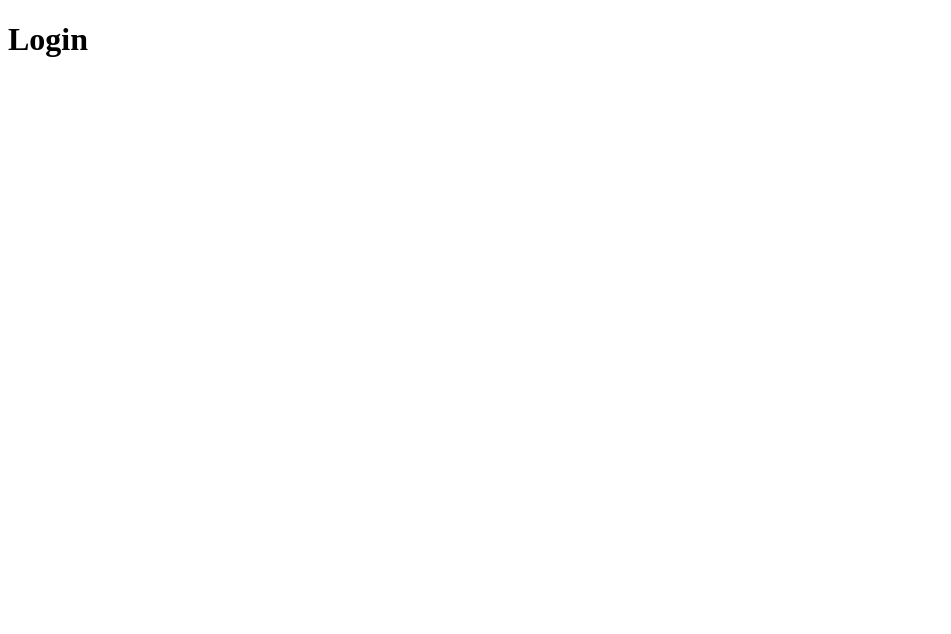
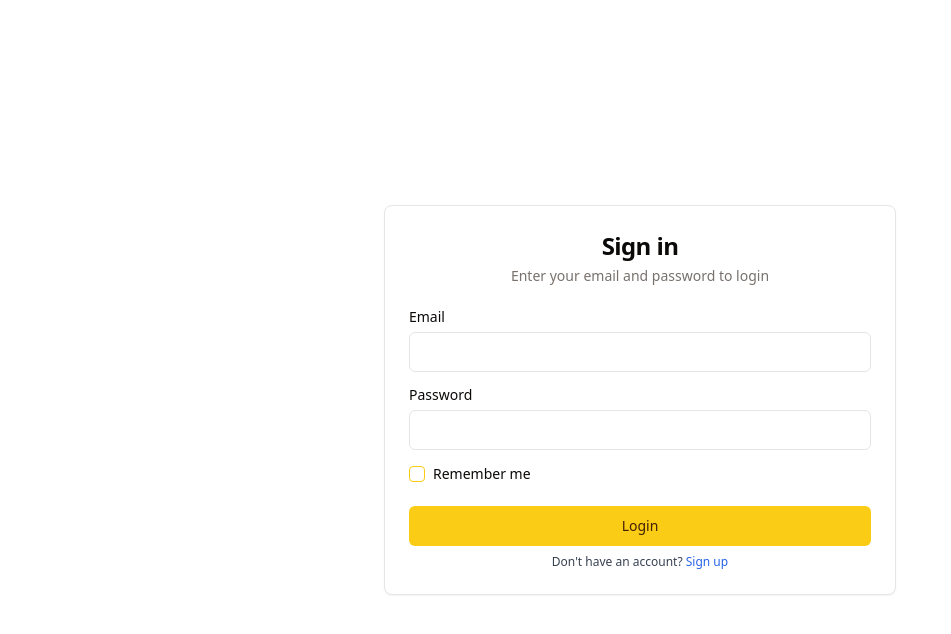
Before and after one commit to FranklinLeandroEnriquez/security-next, a Next.js app: page / in a window 1280 px wide. Shown: the top 634 px of the page, without its empty margins (0-951 px from the left). Built offline with nearby package versions, Linux system fonts and the light colour scheme.

Commit message:
Create Login, Base components, and style taildwind

```diff
--- a/package.json
+++ b/package.json
@@ -9,6 +9,9 @@
     "lint": "next lint"
   },
   "dependencies": {
+    "@radix-ui/react-checkbox": "^1.0.4",
+    "@radix-ui/react-label": "^2.0.2",
+    "@radix-ui/react-slot": "^1.0.2",
     "class-variance-authority": "^0.7.0",
     "clsx": "^2.0.0",
     "lucide-react": "^0.302.0",
--- a/src/app/globals.css
+++ b/src/app/globals.css
@@ -5,64 +5,47 @@
 @layer base {
   :root {
     --background: 0 0% 100%;
-    --foreground: 222.2 84% 4.9%;
-
+    --foreground: 20 14.3% 4.1%;
     --card: 0 0% 100%;
-    --card-foreground: 222.2 84% 4.9%;
-
+    --card-foreground: 20 14.3% 4.1%;
     --popover: 0 0% 100%;
-    --popover-foreground: 222.2 84% 4.9%;
-
-    --primary: 222.2 47.4% 11.2%;
-    --primary-foreground: 210 40% 98%;
-
-    --secondary: 210 40% 96.1%;
-    --secondary-foreground: 222.2 47.4% 11.2%;
-
-    --muted: 210 40% 96.1%;
-    --muted-foreground: 215.4 16.3% 46.9%;
-
-    --accent: 210 40% 96.1%;
-    --accent-foreground: 222.2 47.4% 11.2%;
-
+    --popover-foreground: 20 14.3% 4.1%;
+    --primary: 47.9 95.8% 53.1%;
+    --primary-foreground: 26 83.3% 14.1%;
+    --secondary: 60 4.8% 95.9%;
+    --secondary-foreground: 24 9.8% 10%;
+    --muted: 60 4.8% 95.9%;
+    --muted-foreground: 25 5.3% 44.7%;
+    --accent: 60 4.8% 95.9%;
+    --accent-foreground: 24 9.8% 10%;
     --destructive: 0 84.2% 60.2%;
-    --destructive-foreground: 210 40% 98%;
-
-    --border: 214.3 31.8% 91.4%;
-    --input: 214.3 31.8% 91.4%;
-    --ring: 222.2 84% 4.9%;
-
+    --destructive-foreground: 60 9.1% 97.8%;
+    --border: 20 5.9% 90%;
+    --input: 20 5.9% 90%;
+    --ring: 20 14.3% 4.1%;
     --radius: 0.5rem;
   }
 
   .dark {
-    --background: 222.2 84% 4.9%;
-    --foreground: 210 40% 98%;
-
-    --card: 222.2 84% 4.9%;
-    --card-foreground: 210 40% 98%;
-
-    --popover: 222.2 84% 4.9%;
-    --popover-foreground: 210 40% 98%;
-
-    --primary: 210 40% 98%;
-    --primary-foreground: 222.2 47.4% 11.2%;
-
-    --secondary: 217.2 32.6% 17.5%;
-    --secondary-foreground: 210 40% 98%;
-
-    --muted: 217.2 32.6% 17.5%;
-    --muted-foreground: 215 20.2% 65.1%;
-
-    --accent: 217.2 32.6% 17.5%;
-    --accent-foreground: 210 40% 98%;
-
+    --background: 20 14.3% 4.1%;
+    --foreground: 60 9.1% 97.8%;
+    --card: 20 14.3% 4.1%;
+    --card-foreground: 60 9.1% 97.8%;
+    --popover: 20 14.3% 4.1%;
+    --popover-foreground: 60 9.1% 97.8%;
+    --primary: 47.9 95.8% 53.1%;
+    --primary-foreground: 26 83.3% 14.1%;
+    --secondary: 12 6.5% 15.1%;
+    --secondary-foreground: 60 9.1% 97.8%;
+    --muted: 12 6.5% 15.1%;
+    --muted-foreground: 24 5.4% 63.9%;
+    --accent: 12 6.5% 15.1%;
+    --accent-foreground: 60 9.1% 97.8%;
     --destructive: 0 62.8% 30.6%;
-    --destructive-foreground: 210 40% 98%;
-
-    --border: 217.2 32.6% 17.5%;
-    --input: 217.2 32.6% 17.5%;
-    --ring: 212.7 26.8% 83.9%;
+    --destructive-foreground: 60 9.1% 97.8%;
+    --border: 12 6.5% 15.1%;
+    --input: 12 6.5% 15.1%;
+    --ring: 35.5 91.7% 32.9%;
   }
 }
 
--- a/src/app/layout.tsx
+++ b/src/app/layout.tsx
@@ -1,7 +1,25 @@
+
+import { Button } from "@/components/ui/button"
+import {
+  Card,
+  CardContent,
+  CardDescription,
+  CardFooter,
+  CardHeader,
+  CardTitle,
+} from "@/components/ui/card"
+import { Checkbox } from "@/components/ui/checkbox"
+import { Input } from "@/components/ui/input"
+import { Label } from "@/components/ui/label"
+import { Inter } from "next/font/google"
+import './globals.css'
+
 export const metadata = {
   title: 'Security Module',
   description: 'Security Module',
 }
+
+const inter = Inter({ subsets: ['latin'] })
 
 export default function RootLayout({
   children,
@@ -9,8 +27,46 @@ export default function RootLayout({
   children: React.ReactNode
 }) {
   return (
-    <html lang="en">
-      <body>{children}</body>
-    </html>
+    <>
+      <div className="relative flex flex-col justify-center items-center min-h-screen overflow-hidden">
+        <div className="w-full m-auto bg-white lg:max-w-lg">
+          <Card>
+            <CardHeader className="space-y-1">
+              <CardTitle className="text-2xl text-center">Sign in</CardTitle>
+              <CardDescription className="text-center">
+                Enter your email and password to login
+              </CardDescription>
+            </CardHeader>
+            <CardContent className="grid gap-4">
+              <div className="grid gap-2">
+                <Label htmlFor="email">Email</Label>
+                <Input id="email" type="email" placeholder="" />
+              </div>
+              <div className="grid gap-2">
+                <Label htmlFor="password">Password</Label>
+                <Input id="password" type="password" />
+              </div>
+              <div className="flex items-center space-x-2">
+                <Checkbox id="terms" />
+                <label
+                  htmlFor="terms"
+                  className="text-sm font-medium leading-none peer-disabled:cursor-not-allowed peer-disabled:opacity-70"
+                >
+                  Remember me
+                </label>
+              </div>
+            </CardContent>
+            <CardFooter className="flex flex-col">
+              <Button className="w-full">Login</Button>
+              <p className="mt-2 text-xs text-center text-gray-700">
+                {" "}
+                Don't have an account?{" "}
+                <span className=" text-blue-600 hover:underline">Sign up</span>
+              </p>
+            </CardFooter>
+          </Card>
+        </div>
+      </div>
+    </>
   )
 }
--- a/src/app/page.tsx
+++ b/src/app/page.tsx
@@ -1,4 +1,18 @@
+import MaxWidthWrapper from "@/components/MaxWidthWrapper"
+export default function Home() {
+  return <>
+    <MaxWidthWrapper>
+      <div className=' flex justify-center items-center h-screen'>
+        <div className="text-center max-w-[800px]">
+          <h1 className='text-4xl font-bold tracking-tight text-gray-900 sm:text-6xl'>
+            AQUI VA EL LOGIN{'  '}
+            <span className='text-yellow-600'>
+              LEONARRDOS Y SANTIAGOS
+            </span>
 
-export default function Home() {
-  return <h1>Login</h1>
+          </h1>
+        </div>
+      </div>
+    </MaxWidthWrapper>
+  </>
 }
--- /dev/null
+++ b/src/components/ui/button.tsx
@@ -0,0 +1,56 @@
+import * as React from "react"
+import { Slot } from "@radix-ui/react-slot"
+import { cva, type VariantProps } from "class-variance-authority"
+
+import { cn } from "@/lib/utils"
+
+const buttonVariants = cva(
+  "inline-flex items-center justify-center whitespace-nowrap rounded-md text-sm font-medium ring-offset-background transition-colors focus-visible:outline-none focus-visible:ring-2 focus-visible:ring-ring focus-visible:ring-offset-2 disabled:pointer-events-none disabled:opacity-50",
+  {
+    variants: {
+      variant: {
+        default: "bg-primary text-primary-foreground hover:bg-primary/90",
+        destructive:
+          "bg-destructive text-destructive-foreground hover:bg-destructive/90",
+        outline:
+          "border border-input bg-background hover:bg-accent hover:text-accent-foreground",
+        secondary:
+          "bg-secondary text-secondary-foreground hover:bg-secondary/80",
+        ghost: "hover:bg-accent hover:text-accent-foreground",
+        link: "text-primary underline-offset-4 hover:underline",
+      },
+      size: {
+        default: "h-10 px-4 py-2",
+        sm: "h-9 rounded-md px-3",
+        lg: "h-11 rounded-md px-8",
+        icon: "h-10 w-10",
+      },
+    },
+    defaultVariants: {
+      variant: "default",
+      size: "default",
+    },
+  }
+)
+
+export interface ButtonProps
+  extends React.ButtonHTMLAttributes<HTMLButtonElement>,
+    VariantProps<typeof buttonVariants> {
+  asChild?: boolean
+}
+
+const Button = React.forwardRef<HTMLButtonElement, ButtonProps>(
+  ({ className, variant, size, asChild = false, ...props }, ref) => {
+    const Comp = asChild ? Slot : "button"
+    return (
+      <Comp
+        className={cn(buttonVariants({ variant, size, className }))}
+        ref={ref}
+        {...props}
+      />
+    )
+  }
+)
+Button.displayName = "Button"
+
+export { Button, buttonVariants }
--- /dev/null
+++ b/src/components/ui/card.tsx
@@ -0,0 +1,79 @@
+import * as React from "react"
+
+import { cn } from "@/lib/utils"
+
+const Card = React.forwardRef<
+  HTMLDivElement,
+  React.HTMLAttributes<HTMLDivElement>
+>(({ className, ...props }, ref) => (
+  <div
+    ref={ref}
+    className={cn(
+      "rounded-lg border bg-card text-card-foreground shadow-sm",
+      className
+    )}
+    {...props}
+  />
+))
+Card.displayName = "Card"
+
+const CardHeader = React.forwardRef<
+  HTMLDivElement,
+  React.HTMLAttributes<HTMLDivElement>
+>(({ className, ...props }, ref) => (
+  <div
+    ref={ref}
+    className={cn("flex flex-col space-y-1.5 p-6", className)}
+    {...props}
+  />
+))
+CardHeader.displayName = "CardHeader"
+
+const CardTitle = React.forwardRef<
+  HTMLParagraphElement,
+  React.HTMLAttributes<HTMLHeadingElement>
+>(({ className, ...props }, ref) => (
+  <h3
+    ref={ref}
+    className={cn(
+      "text-2xl font-semibold leading-none tracking-tight",
+      className
+    )}
+    {...props}
+  />
+))
+CardTitle.displayName = "CardTitle"
+
+const CardDescription = React.forwardRef<
+  HTMLParagraphElement,
+  React.HTMLAttributes<HTMLParagraphElement>
+>(({ className, ...props }, ref) => (
+  <p
+    ref={ref}
+    className={cn("text-sm text-muted-foreground", className)}
+    {...props}
+  />
+))
+CardDescription.displayName = "CardDescription"
+
+const CardContent = React.forwardRef<
+  HTMLDivElement,
+  React.HTMLAttributes<HTMLDivElement>
+>(({ className, ...props }, ref) => (
+  <div ref={ref} className={cn("p-6 pt-0", className)} {...props} />
+))
+CardContent.displayName = "CardContent"
+
+const CardFooter = React.forwardRef<
+  HTMLDivElement,
+  React.HTMLAttributes<HTMLDivElement>
+>(({ className, ...props }, ref) => (
+  <div
+    ref={ref}
+    className={cn("flex items-center p-6 pt-0", className)}
+    {...props}
+  />
+))
+CardFooter.displayName = "CardFooter"
+
+export { Card, CardHeader, CardFooter, CardTitle, CardDescription, CardContent }
--- /dev/null
+++ b/src/components/ui/checkbox.tsx
@@ -0,0 +1,30 @@
+"use client"
+
+import * as React from "react"
+import * as CheckboxPrimitive from "@radix-ui/react-checkbox"
+import { Check } from "lucide-react"
+
+import { cn } from "@/lib/utils"
+
+const Checkbox = React.forwardRef<
+  React.ElementRef<typeof CheckboxPrimitive.Root>,
+  React.ComponentPropsWithoutRef<typeof CheckboxPrimitive.Root>
+>(({ className, ...props }, ref) => (
+  <CheckboxPrimitive.Root
+    ref={ref}
+    className={cn(
+      "peer h-4 w-4 shrink-0 rounded-sm border border-primary ring-offset-background focus-visible:outline-none focus-visible:ring-2 focus-visible:ring-ring focus-visible:ring-offset-2 disabled:cursor-not-allowed disabled:opacity-50 data-[state=checked]:bg-primary data-[state=checked]:text-primary-foreground",
+      className
+    )}
+    {...props}
+  >
+    <CheckboxPrimitive.Indicator
+      className={cn("flex items-center justify-center text-current")}
+    >
+      <Check className="h-4 w-4" />
+    </CheckboxPrimitive.Indicator>
+  </CheckboxPrimitive.Root>
+))
+Checkbox.displayName = CheckboxPrimitive.Root.displayName
+
+export { Checkbox }
--- /dev/null
+++ b/src/components/ui/input.tsx
@@ -0,0 +1,25 @@
+import * as React from "react"
+
+import { cn } from "@/lib/utils"
+
+export interface InputProps
+  extends React.InputHTMLAttributes<HTMLInputElement> {}
+
+const Input = React.forwardRef<HTMLInputElement, InputProps>(
+  ({ className, type, ...props }, ref) => {
+    return (
+      <input
+        type={type}
+        className={cn(
+          "flex h-10 w-full rounded-md border border-input bg-background px-3 py-2 text-sm ring-offset-background file:border-0 file:bg-transparent file:text-sm file:font-medium placeholder:text-muted-foreground focus-visible:outline-none focus-visible:ring-2 focus-visible:ring-ring focus-visible:ring-offset-2 disabled:cursor-not-allowed disabled:opacity-50",
+          className
+        )}
+        ref={ref}
+        {...props}
+      />
+    )
+  }
+)
+Input.displayName = "Input"
+
+export { Input }
--- /dev/null
+++ b/src/components/ui/label.tsx
@@ -0,0 +1,26 @@
+"use client"
+
+import * as React from "react"
+import * as LabelPrimitive from "@radix-ui/react-label"
+import { cva, type VariantProps } from "class-variance-authority"
+
+import { cn } from "@/lib/utils"
+
+const labelVariants = cva(
+  "text-sm font-medium leading-none peer-disabled:cursor-not-allowed peer-disabled:opacity-70"
+)
+
+const Label = React.forwardRef<
+  React.ElementRef<typeof LabelPrimitive.Root>,
+  React.ComponentPropsWithoutRef<typeof LabelPrimitive.Root> &
+    VariantProps<typeof labelVariants>
+>(({ className, ...props }, ref) => (
+  <LabelPrimitive.Root
+    ref={ref}
+    className={cn(labelVariants(), className)}
+    {...props}
+  />
+))
+Label.displayName = LabelPrimitive.Root.displayName
+
+export { Label }
```
Also changed, not shown: src/app/dashboard/layout.module.css (+11 -6 lines), src/components/MaxWidthWrapper.tsx (+12 -14 lines), components.json, 1 other file (tests, documents, lock files or other folders).
